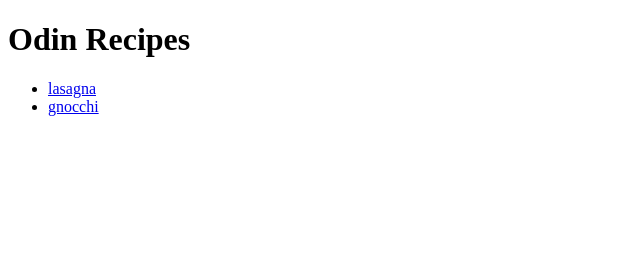
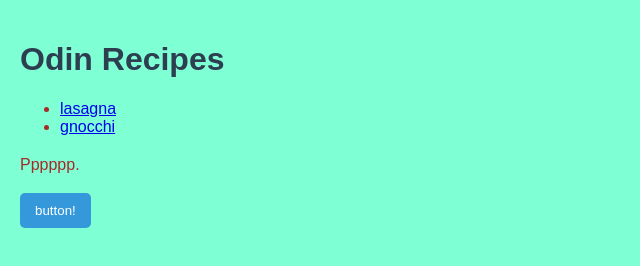
Before and after one commit to pzl2eu/odin-recipes, a plain HTML site: page index.html in a window 1280 px wide. Shown: the whole page, without its empty margins (0-640 px from the left). Drawn offline with Linux system fonts and the light colour scheme.

Commit message:
Add CSS to style HTML homepage

```diff
--- a/index.html
+++ b/index.html
@@ -4,6 +4,7 @@
     <meta charset="UTF-8">
     <meta name="viewport" content="width=device-width, initial-scale=1.0">
     <title>Odin Recipes</title>
+    <link rel="stylesheet" href="style.css">
 </head>
 <body>
     <h1>Odin Recipes</h1>
@@ -11,5 +12,7 @@
         <li><a href="recipes/lasagna.html">lasagna</a></li>
         <li><a href="recipes/gnocchi.html">gnocchi</a></li>
     </ul>
+    <p>Pppppp.</p>
+    <button>button!</button>
 </body>
 </html>
--- /dev/null
+++ b/style.css
@@ -0,0 +1,28 @@
+body{
+    font-family: Arial, Helvetica, sans-serif;
+    background-color: aquamarine;
+    color: brown;
+    margin: 0;
+    padding: 20px;
+}
+
+h1{
+    color:#2c3e50;
+}
+
+p{
+    line-height: 1.6;
+}
+
+button{
+    background-color: #3498db;
+    color: white;
+    border: none;
+    padding: 10px 15px;
+    cursor: pointer;
+    border-radius: 5px;
+}
+
+button:hover{
+    background-color: #2980b9;
+}
```
